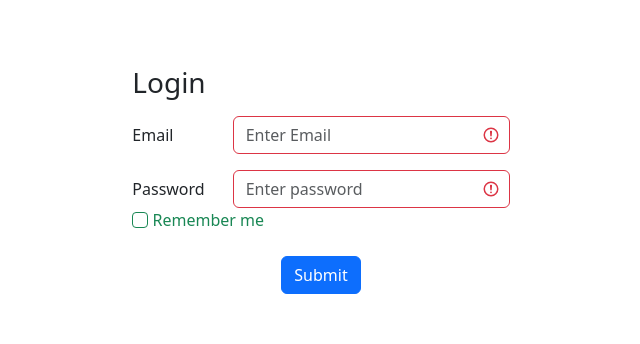
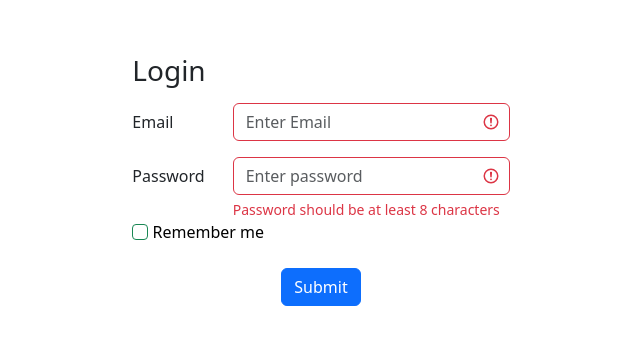
Before and after one commit to Teemuro/BootLomake, a plain HTML site: page index.html in a window 1280 px wide. Shown: the part 220-564 px from the top of the page, without its empty margins (319-959 px from the left). Drawn offline with nearby package versions, Linux system fonts and the light colour scheme.

Commit message:
valmis formi ja värit muutettu

```diff
--- a/css/style.css
+++ b/css/style.css
@@ -1,3 +1,7 @@
 body,.container {
     height: 100vh;
 }
+
+#remember-me + label {
+    color: #000;
+}
--- a/index.html
+++ b/index.html
@@ -21,6 +21,8 @@
                 <label for="password" class="col-md-3 col-form-label">Password</label>
                 <div class="col-md-9">
                     <input type="password" minlenght="8" class="form-control" id="password" placeholder="Enter password" required/>
+                    <div class="valid-feedback">Valid password</div>
+                    <div class="invalid-feedback">Password should be at least 8 characters</div>
                 </div>
             </div>
             <div class="row met-4 mb-4">
```
